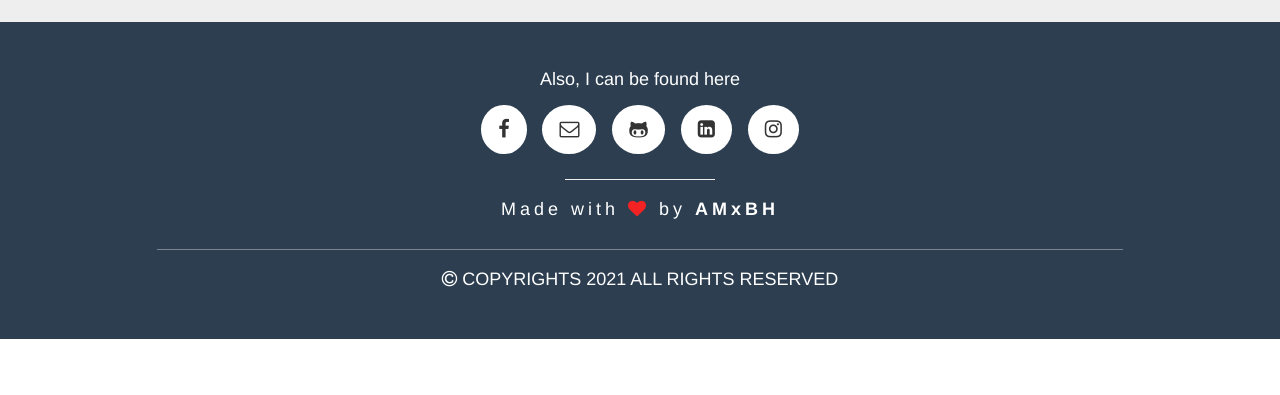
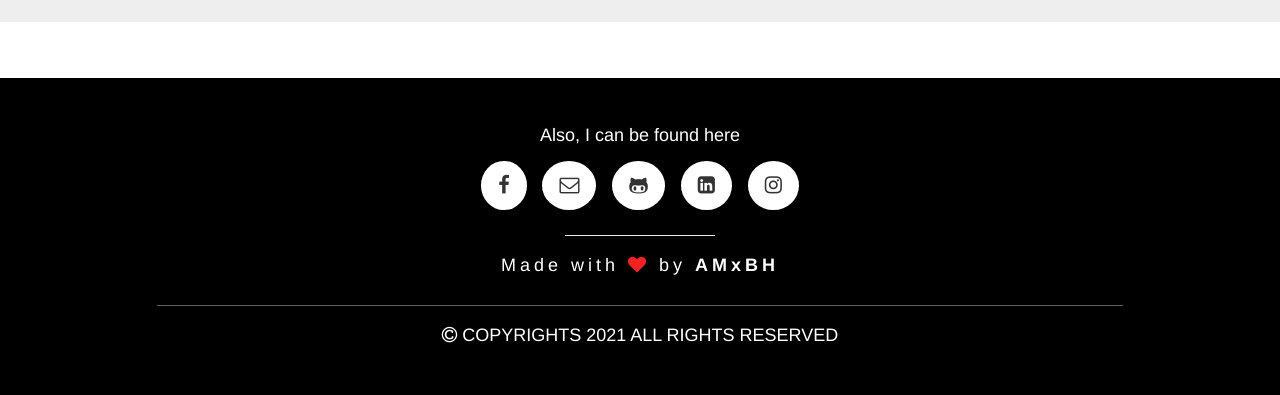
Before and after one commit to ambermagairlin/ambermagairlin.github.io, a plain HTML site: page index.html in a window 1280 px wide. Shown: the part 2648-3043 px from the top of the page. Before the commit the page ends 2987 px from the top, so only its background shows below. Drawn offline with nearby package versions, Linux system fonts and the light colour scheme.

Commit message:
changed footer background to black

```diff
--- a/index.html
+++ b/index.html
@@ -131,7 +131,7 @@
                 </div>
             </div>
         </div>
-
+        <div id="contact">
             <footer class="bg-dark text-center text-white">
                 <div class="container p-4 pb-0">
                     <div class="row footer-row">
@@ -158,6 +158,7 @@
             <h4><i class="fa fa-copyright"></i> COPYRIGHTS 2021 ALL RIGHTS RESERVED</h4>
                 </div>
             </footer>
+        </div>
         <!-- Bootstrap core JavaScript -->
         <script src="https://code.jquery.com/jquery-1.10.2.min.js"></script>
         <script src="https://maxcdn.bootstrapcdn.com/bootstrap/3.3.7/js/bootstrap.min.js" integrity="sha384-Tc5IQib027qvyjSMfHjOMaLkfuWVxZxUPnCJA7l2mCWNIpG9mGCD8wGNIcPD7Txa" crossorigin="anonymous"></script>
--- a/style.css
+++ b/style.css
@@ -380,3 +380,6 @@
       justify-content: center;
       flex-wrap: wrap;
   }
+  footer{
+    background-color: black;
+  }
```
Lines whose indentation alone changed are shown as unchanged.
